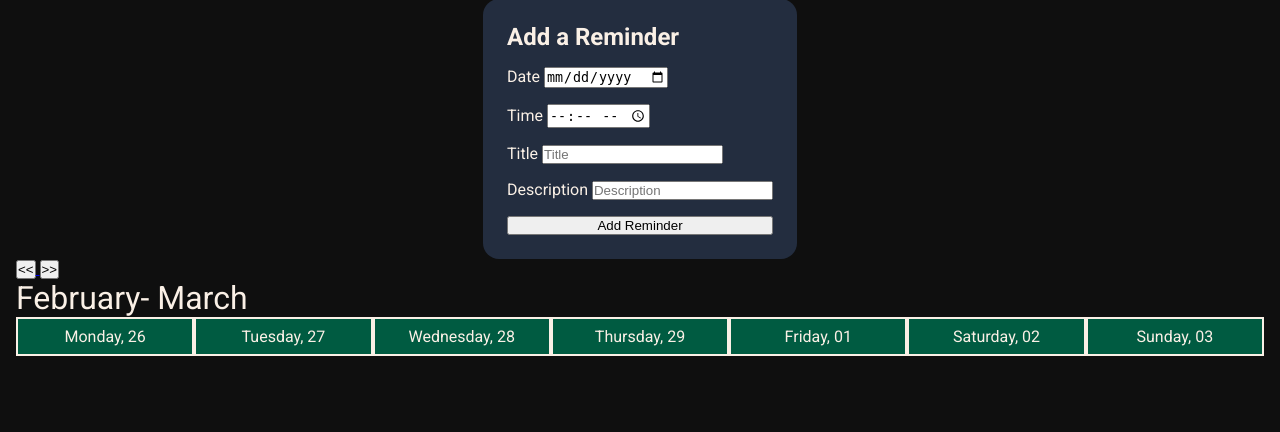
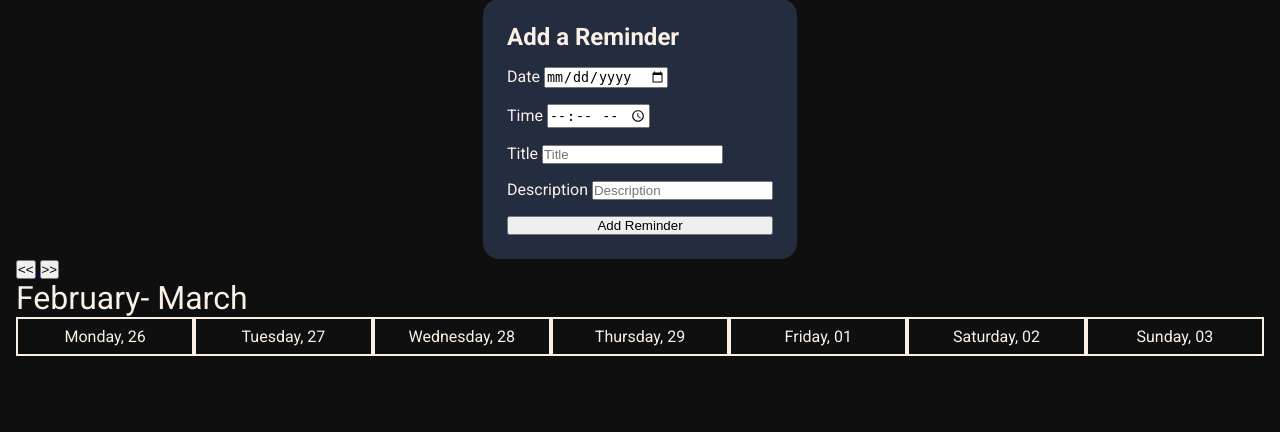
Before and after one commit to AshishNarne/HealthHarbor, a Flask app: page /calendar in a window 1280 px wide. Shown: the part 68-500 px from the top of the page. Run offline with Flask 3, Linux system fonts and the light colour scheme; the visitor is signed in with stand-in values (Sample User, id 1); data that the repository does not hold is empty.

Commit message:
Change background color of calendar and remove full datetime from reminder

```diff
--- a/src/static/styles.css
+++ b/src/static/styles.css
@@ -97,7 +97,6 @@ nav a {
 }
 
 .day {
-    background-color: var(--clr-accent2);
     flex-basis: 100%;
     padding: .5rem;
     border: 2px solid var(--clr-light);
--- a/src/templates/pages/calendar.html
+++ b/src/templates/pages/calendar.html
@@ -31,7 +31,6 @@
                 {% for reminder in reminders_by_weekday[i] %}
                     <ul class='reminder'>
                         <li class='reminder-title'>{{reminder.title}}</li>
-                        <li>{{reminder.timestamp}}</li>
                         <li>{{reminder.timestamp.strftime('%I:%M %p')}}</li>
                         <li class='reminder-desc'>{{reminder.desc}}</li>
                     </ul>
```
